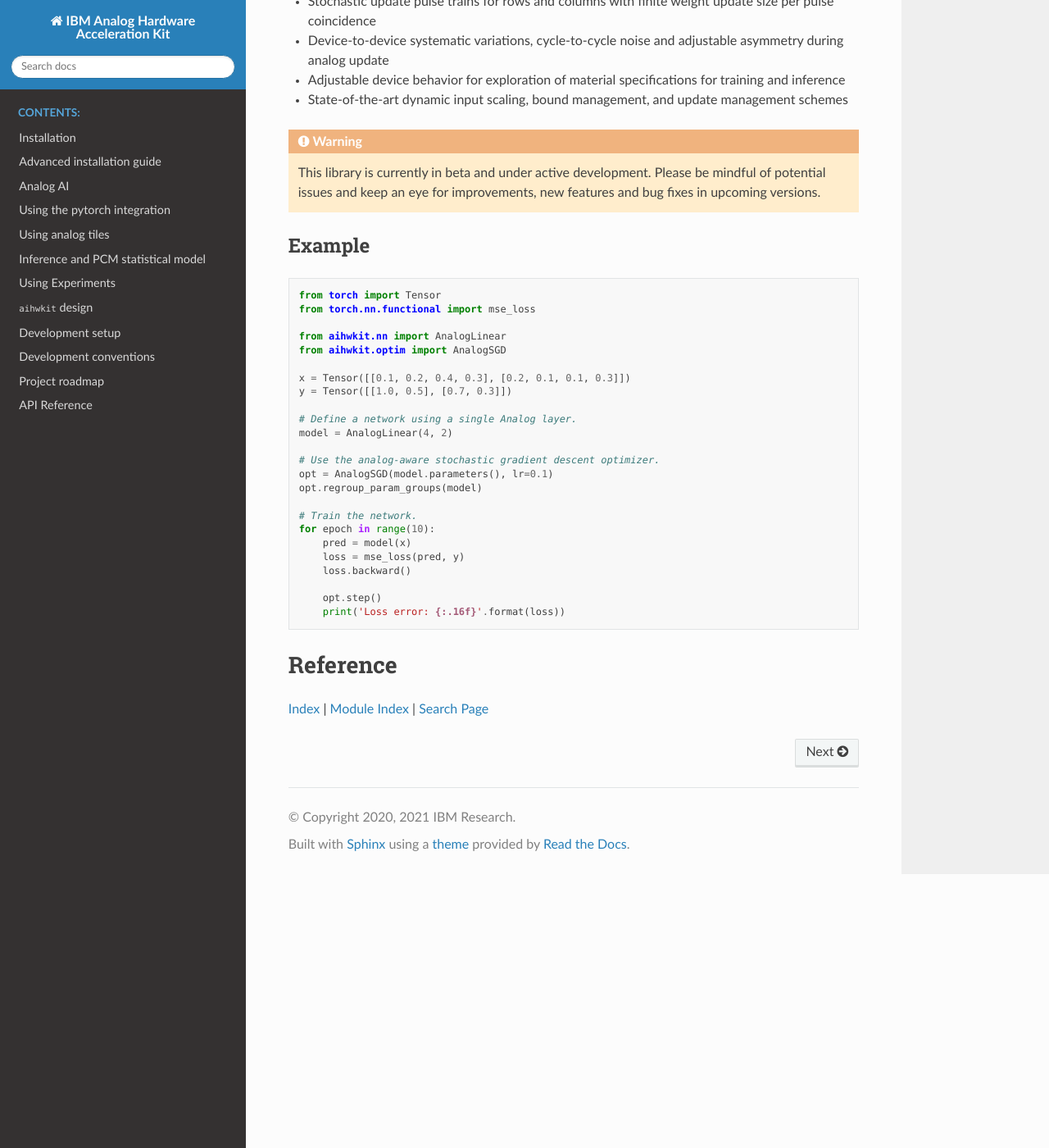
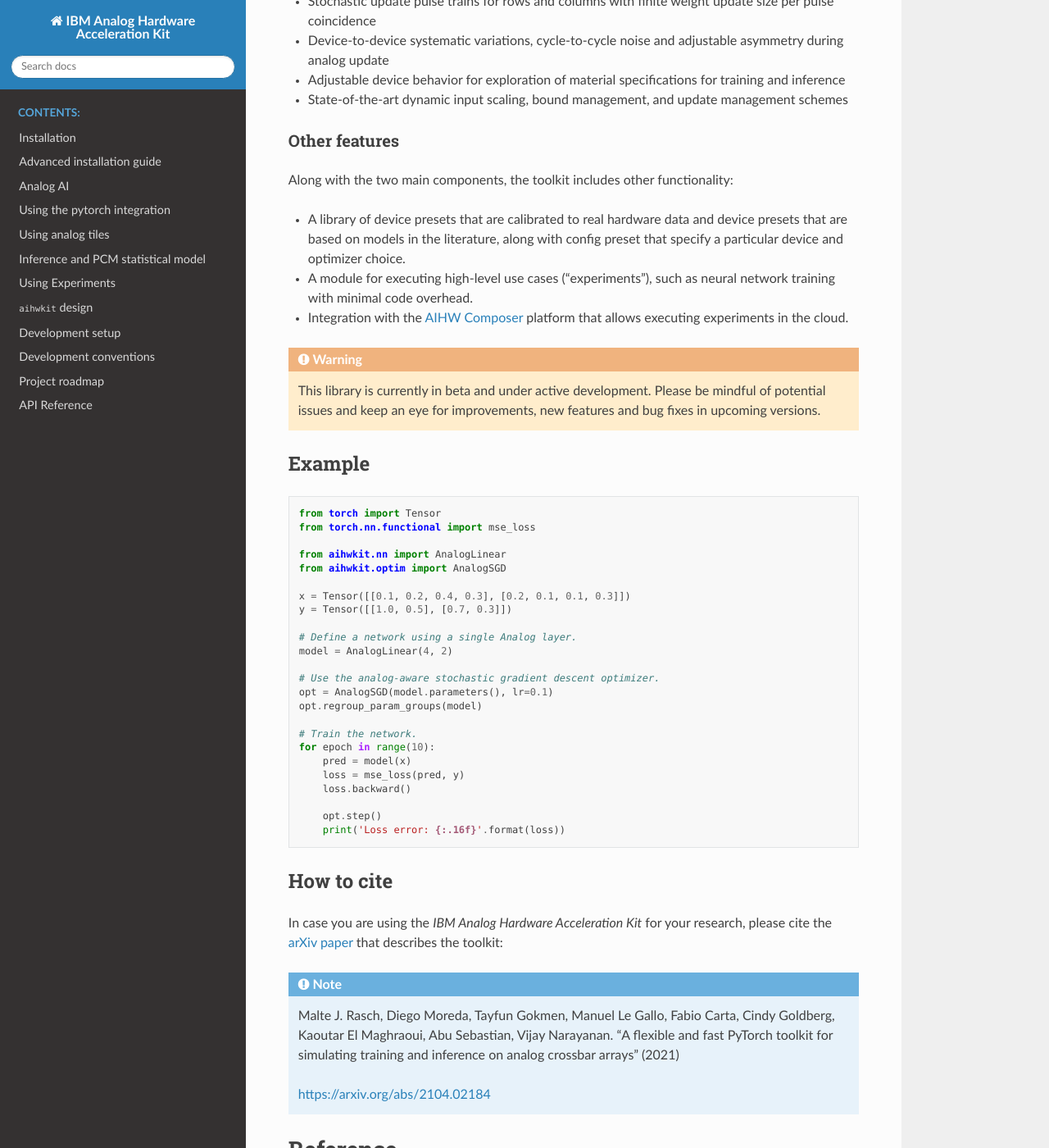
Before and after one commit to IBM/aihwkit, a Sphinx documentation site: the page built from docs/source/index.rst, in a window 1280 px wide and 1400 px high, scrolled down 939 px. Shown: the whole window at 82% size. Built offline with Sphinx 7.4.7 and the Read the Docs theme 2.0.0, drawn with Linux system fonts in a browser that asks for light colours; the version number could not be read and is left out.

Commit message:
Update sphinx index

```diff
--- a/docs/source/index.rst
+++ b/docs/source/index.rst
@@ -67,6 +67,19 @@
 * State-of-the-art dynamic input scaling, bound management, and update
   management schemes
 
+Other features
+~~~~~~~~~~~~~~
+
+Along with the two main components, the toolkit includes other functionality:
+
+* A library of device presets that are calibrated to real hardware data and
+  device presets that are based on models in the literature, along with config
+  preset that specify a particular device and optimizer choice.
+* A module for executing high-level use cases ("experiments"), such as neural
+  network training with minimal code overhead.
+* Integration with the `AIHW Composer`_ platform that allows executing
+  experiments in the cloud.
+
 .. warning::
     This library is currently in beta and under active development.
     Please be mindful of potential issues and keep an eye for improvements,
@@ -102,8 +115,26 @@
         opt.step()
         print('Loss error: {:.16f}'.format(loss))
 
+How to cite
+-----------
+
+In case you are using the *IBM Analog Hardware Acceleration Kit* for
+your research, please cite the `arXiv paper`_ that describes the toolkit:
+
+.. note::
+
+    Malte J. Rasch, Diego Moreda, Tayfun Gokmen, Manuel Le Gallo, Fabio Carta,
+    Cindy Goldberg, Kaoutar El Maghraoui, Abu Sebastian, Vijay Narayanan.
+    "A flexible and fast PyTorch toolkit for simulating training and inference on
+    analog crossbar arrays" (2021)
+
+    https://arxiv.org/abs/2104.02184
+
 
 Reference
 =========
 
 :ref:`genindex` | :ref:`modindex` | :ref:`search`
+
+.. _AIHW Composer: TODO
+.. _arXiv paper: https://arxiv.org/abs/2104.02184
```
